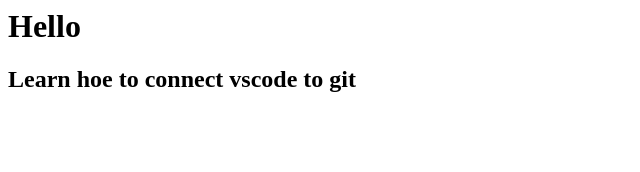
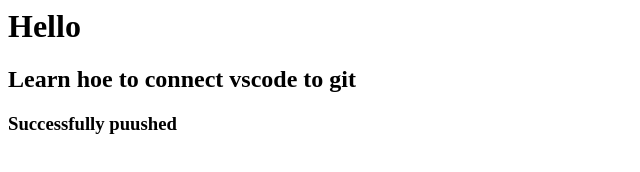
Before and after one commit to MikkilineniAarthi/practise, a plain HTML site: page index.html in a window 1280 px wide. Shown: the whole page, without its empty margins (0-640 px from the left). Drawn offline with Linux system fonts and the light colour scheme.

Commit message:
second commit

```diff
--- a/index.html
+++ b/index.html
@@ -5,5 +5,6 @@
 <body>
 <h1>Hello</h1>
 <h2>Learn hoe to connect vscode to git</h2>
+<h3>Successfully puushed</h3>
 </body>
 </html>
```
